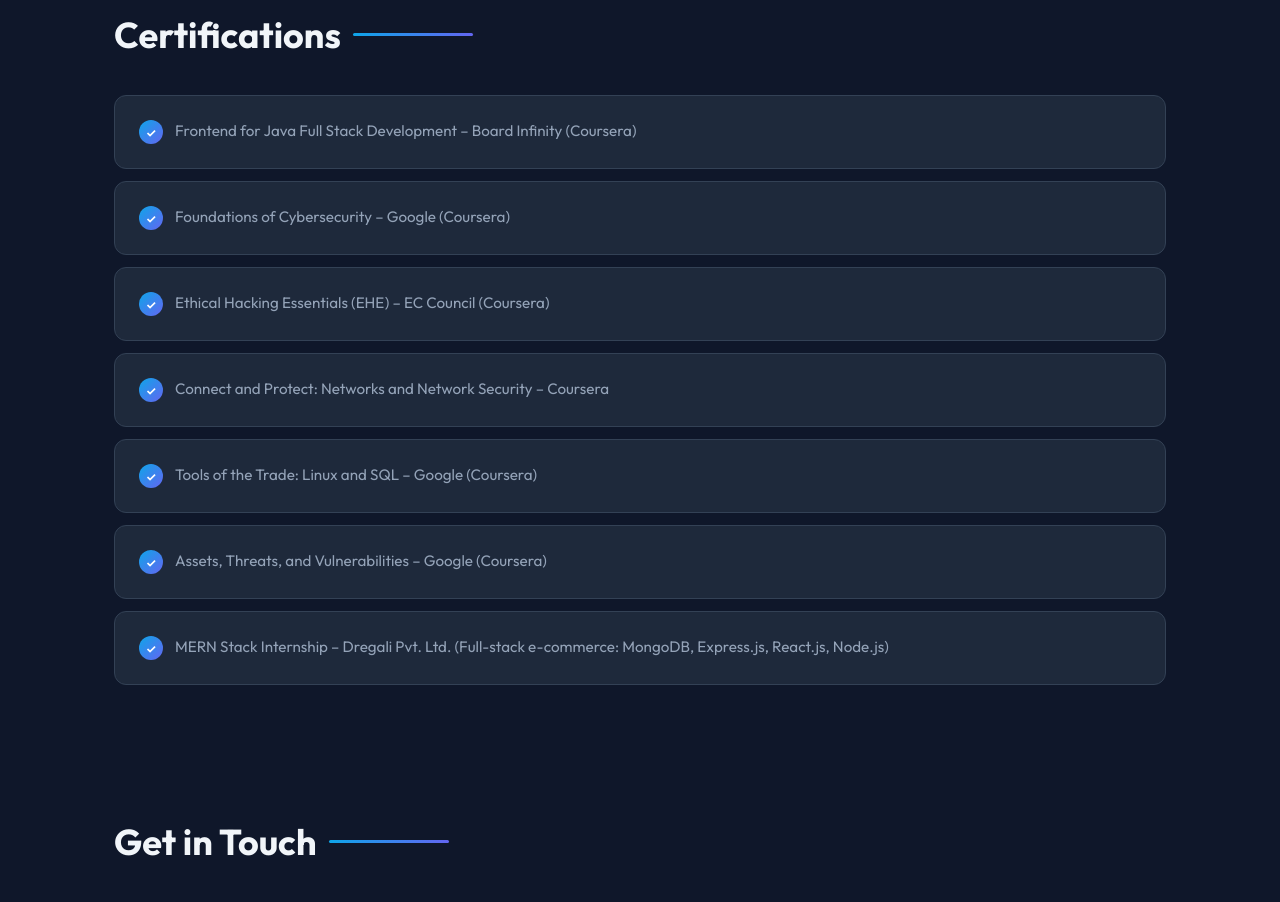
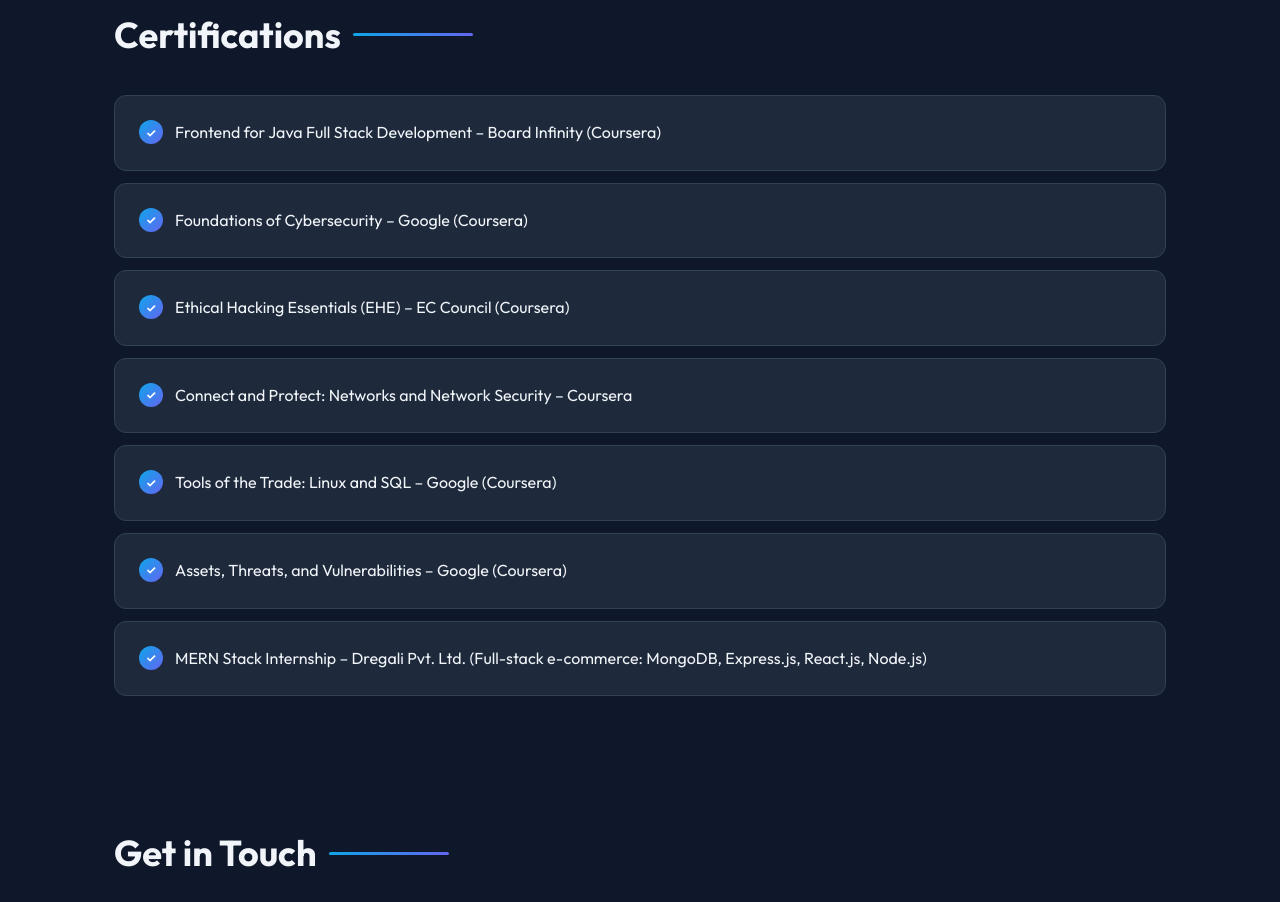
Before and after one commit to varunshetty320-glitch/Resume, a React (Vite) app: page / in a window 1280 px wide. Shown: the part 3260-4162 px from the top of the page. Built offline with nearby package versions, Linux system fonts and the light colour scheme.

Commit message:
Update Certifications.css

```diff
--- a/src/components/Certifications/Certifications.css
+++ b/src/components/Certifications/Certifications.css
@@ -28,8 +28,15 @@
   font-weight: 700;
 }
 
-.cert-item span:last-child {
+.cert-link {
   color: var(--text-secondary);
   font-size: 0.95rem;
   line-height: 1.5;
+  text-decoration: none;
+  transition: color 0.2s ease;
 }
+
+.cert-link:hover {
+  color: var(--accent);
+  text-decoration: underline;
+}
```
